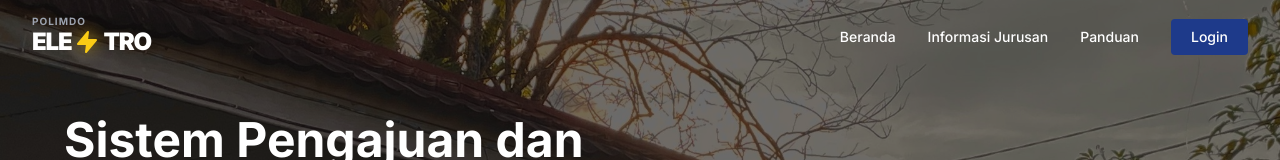
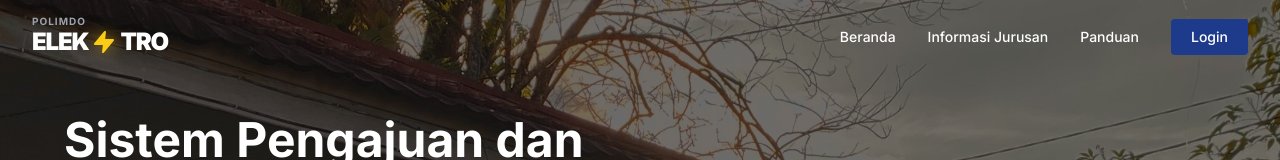
Before and after one commit to emillygl14/surat-magang, a React (Vite) app in the folder frontend/: page / in a window 1280 px wide. Shown: the top 160 px of the page. Built offline with nearby package versions, Linux system fonts and the light colour scheme; no server answers.

Commit message:
Fix logo typo: ELEK TRO with lightning bolt

```diff
--- a/frontend/src/components/Sidebar.jsx
+++ b/frontend/src/components/Sidebar.jsx
@@ -64,7 +64,7 @@ export default function Sidebar({ role, isOpen, onClose }) {
             </span>
             <div className="flex items-center gap-1">
               <span className="text-white font-black text-xl tracking-tighter">
-                ELE
+                ELEK
               </span>
               <FiZap className="w-5 h-5 text-yellow-400 fill-yellow-400" />
               <span className="text-white font-black text-xl tracking-tighter">
--- a/frontend/src/pages/LandingPage.jsx
+++ b/frontend/src/pages/LandingPage.jsx
@@ -17,7 +17,7 @@ function Logo({ size = "md" }) {
         <span
           className={`text-white font-black tracking-tighter ${size === "sm" ? "text-lg" : "text-2xl"}`}
         >
-          ELE
+          ELEK
         </span>
         <FiZap className={`${size === "sm" ? "w-4 h-4" : "w-6 h-6"} text-yellow-400 fill-yellow-400 filter drop-shadow-[0_0_8px_rgba(250,204,21,0.6)]`} />
         <span
--- a/frontend/src/pages/Login.jsx
+++ b/frontend/src/pages/Login.jsx
@@ -17,7 +17,7 @@ function Logo() {
       </span>
       <div className="flex items-center gap-1">
         <span className="text-white font-black text-2xl tracking-tighter">
-          ELE
+          ELEK
         </span>
         <FiZap className="w-6 h-6 text-yellow-400 fill-yellow-400 filter drop-shadow-[0_0_8px_rgba(250,204,21,0.6)]" />
         <span className="text-white font-black text-2xl tracking-tighter">
@@ -115,7 +115,7 @@ export default function Login() {
             </span>
             <div className="flex items-center gap-1">
               <span className="text-[#0d1b3e] font-black text-2xl tracking-tighter">
-                ELE
+                ELEK
               </span>
               <FiZap className="w-6 h-6 text-yellow-500 fill-yellow-500" />
               <span className="text-[#0d1b3e] font-black text-2xl tracking-tighter">
```
